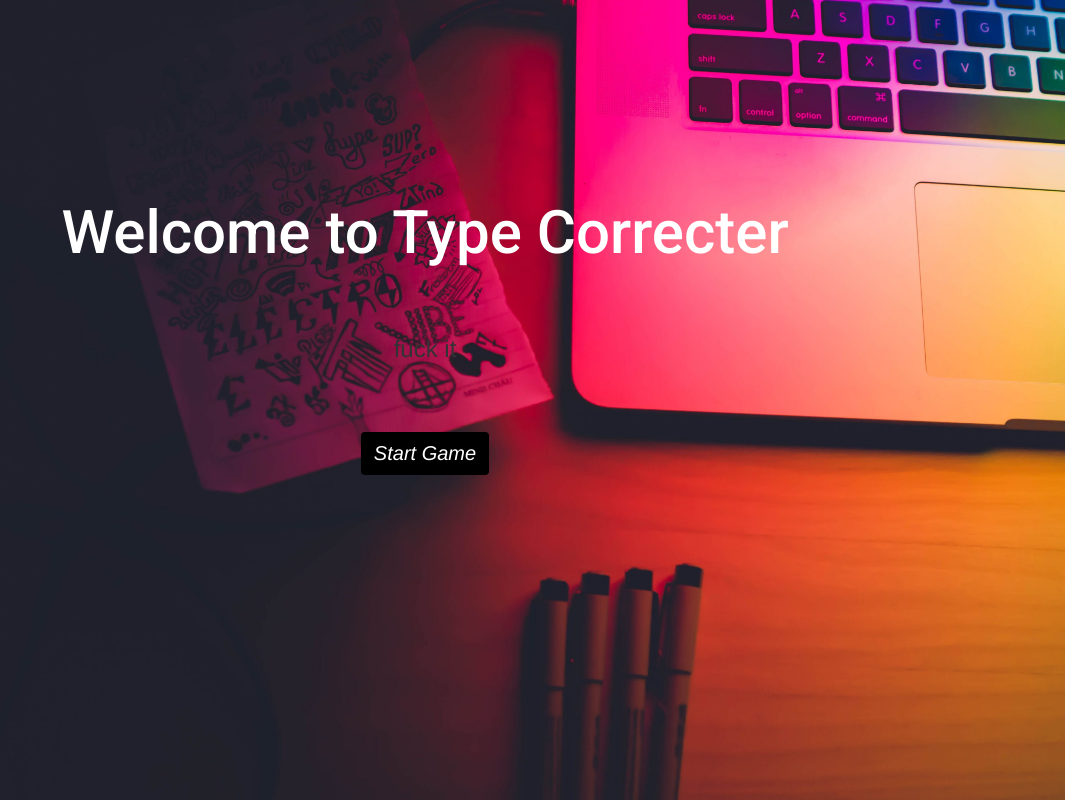
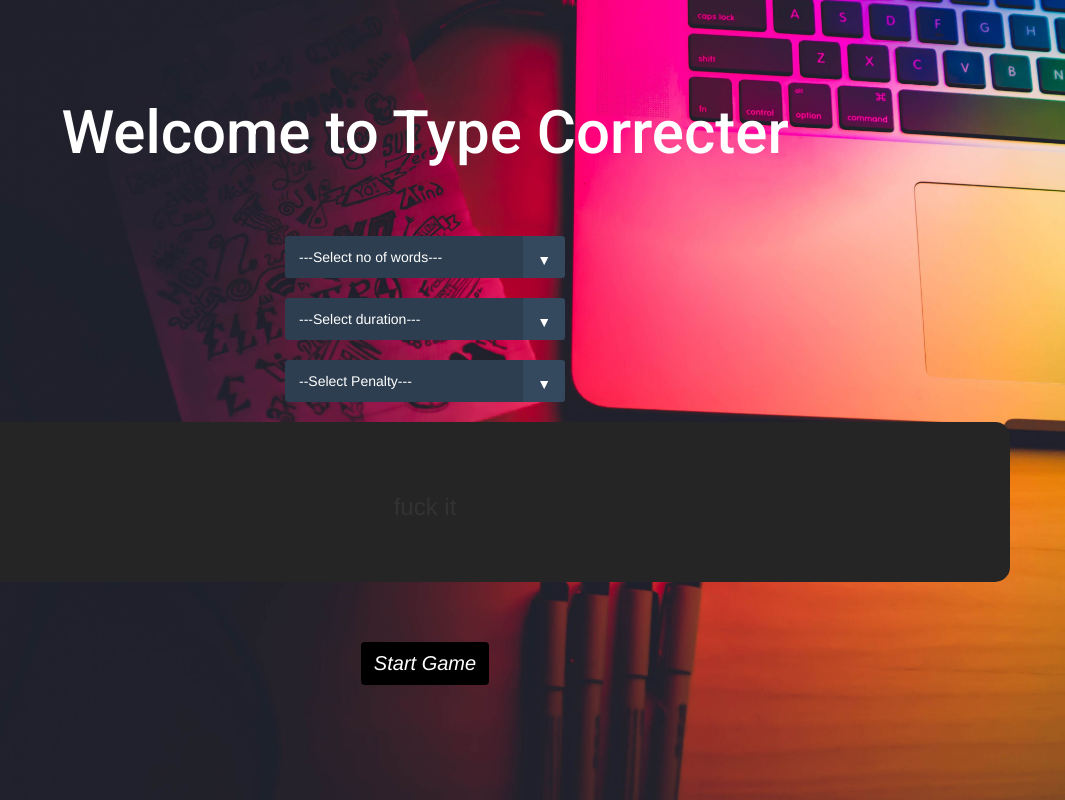
Before and after one commit to eddy1006/Typing_Game, a plain HTML site: page index.html in a window 1280 px wide. Shown: the whole page, without its empty margins (215-1280 px from the left). Drawn offline with nearby package versions, Linux system fonts and the light colour scheme.

Commit message:
added more elements

```diff
--- a/index.html
+++ b/index.html
@@ -15,11 +15,34 @@
 
 <body>
     <div class="bg">
-        <h1 style="margin-top: 0; color: white; padding: 200px 50px 50px 50px; font-size: 6rem;font-family: 'Roboto' , sans-serif;">Welcome
+        <h1 style="margin-top: 0; color: white; padding: 100px 50px 50px 50px; font-size: 6rem;font-family: 'Roboto' , sans-serif;">Welcome
             to Type Correcter</h1>
-            <h3 id="text" style="padding: 0 5%;">fuck it</h3>
+            <div class="select" style="margin-block: 20px;">
+                <select>
+                  <option value="1">---Select no of words---</option>
+                  <option value="2">No JS</option>
+                  <option value="3">Nice!</option>
+                </select>
+              </div>
+              <div class="select" style="margin-block: 20px;">
+                <select>
+                  <option value="1">---Select duration---</option>
+                  <option value="2">No JS</option>
+                  <option value="3">Nice!</option>
+                </select>
+              </div>
+              <div class="select" style="margin-block: 20px;">
+                <select>
+                  <option value="1">--Select Penalty---</option>
+                  <option value="2">No JS</option>
+                  <option value="3">Nice!</option>
+                </select>
+              </div>
+            <div class="container">
+                <h3 id="text" style="padding: 0 5%;">fuck it</h3>
+            </div>
             <div id="some_div"></div>
-        <button type="button" class="btn btn-dark" onclick="start()"><em>Start Game</em></button>
+        <button type="button" class="btn btn-dark" onclick="start()" id="start"><em>Start Game</em></button>
     </div>
     <script src="https://ajax.googleapis.com/ajax/libs/jquery/3.6.0/jquery.min.js"></script>
     <script src="index.js"></script>
--- a/index.js
+++ b/index.js
@@ -15,9 +15,8 @@ function gameOver(){
     str = "";
     index = 0;
     timeLeft = 30;
-    $(document).keypress(function(event){
-        console.log("restart the game")
-    })
+    $('#start').prop('disabled',false)
+    $(document).unbind()
 }
 
 function countdown() {
@@ -48,7 +47,10 @@ function start(){
                 $('#text').html(`<h3 style="color:green; display:inline; margin:0;"> ${typed}<span style="color:red;">${untyped}</span></h3>`)
                 index++;
             }else{
-                console.log('NOT match')
+                var audio = new Audio('wrong.mp3')
+                audio.play();
             }
         })
+        $('#start').text('Restart')
+        $('#start').prop('disabled',true)
 }
--- a/style.css
+++ b/style.css
@@ -29,3 +29,54 @@ body,html{
     font-weight: 700;
     padding: 30px;
 }
+
+.container{
+    border-radius: 15px;
+    padding: 52px;
+    background-color: #252525;
+}
+
+select {
+    /* Reset Select */
+    appearance: none;
+    outline: 0;
+    border: 0;
+    box-shadow: none;
+    /* Personalize */
+    flex: 1;
+    padding: 0 1em;
+    color: #fff;
+    background-color: #2c3e50;
+    background-image: none;
+    cursor: pointer;
+  }
+  /* Remove IE arrow */
+select::-ms-expand {
+    display: none;
+  }
+  /* Custom Select wrapper */
+.select {
+    position: relative;
+    display: flex;
+    width: 20em;
+    height: 3em;
+    border-radius: .25em;
+    overflow: hidden;
+    margin: auto;
+    color: white;
+  }
+  /* Arrow */
+.select::after {
+    content: '\25BC';
+    position: absolute;
+    top: 0;
+    right: 0;
+    padding: 1em;
+    background-color: #34495e;
+    transition: .25s all ease;
+    pointer-events: none;
+  }
+  /* Transition */
+.select:hover::after {
+    color: #f39c12;
+}
```
Also changed, not shown: 1 other file.
